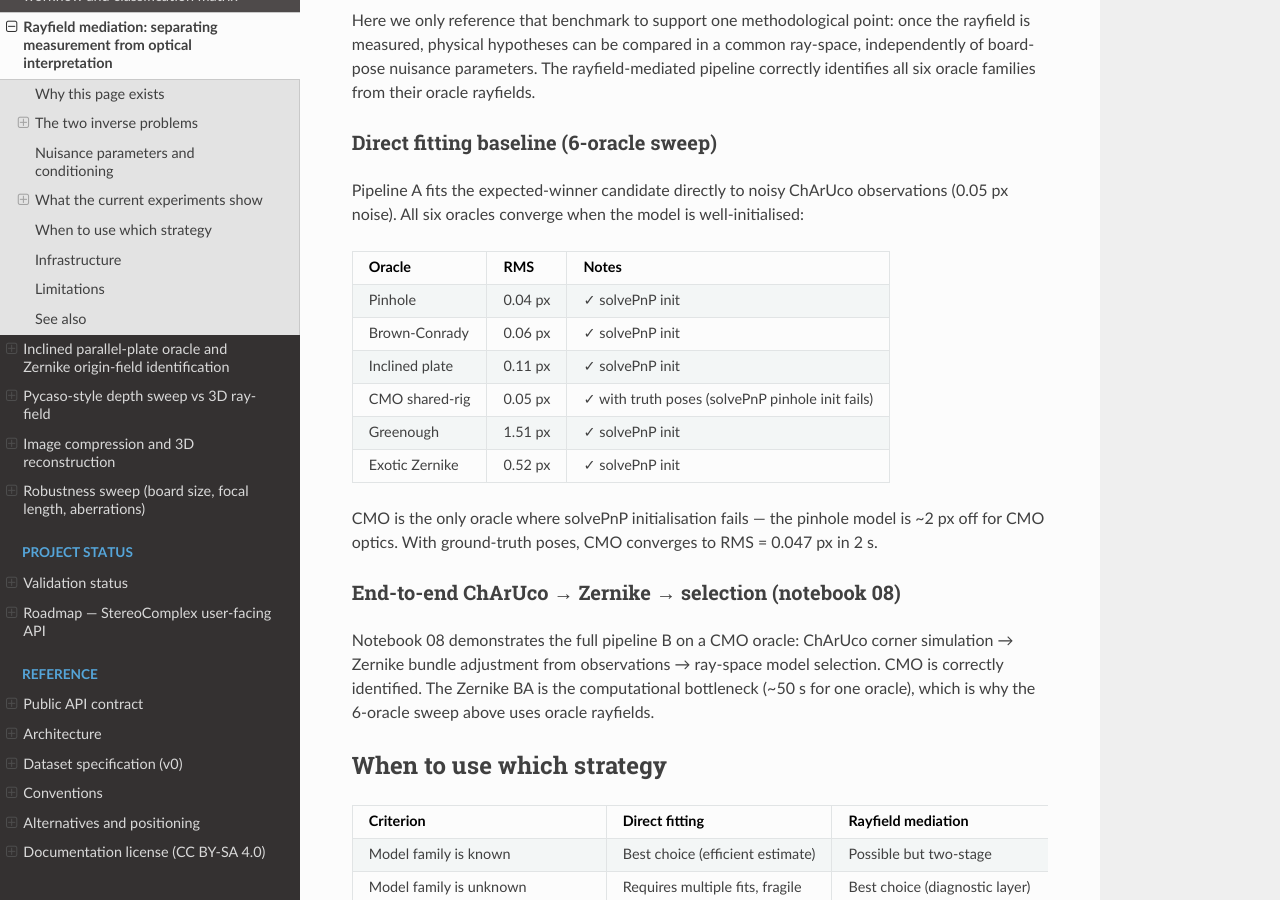
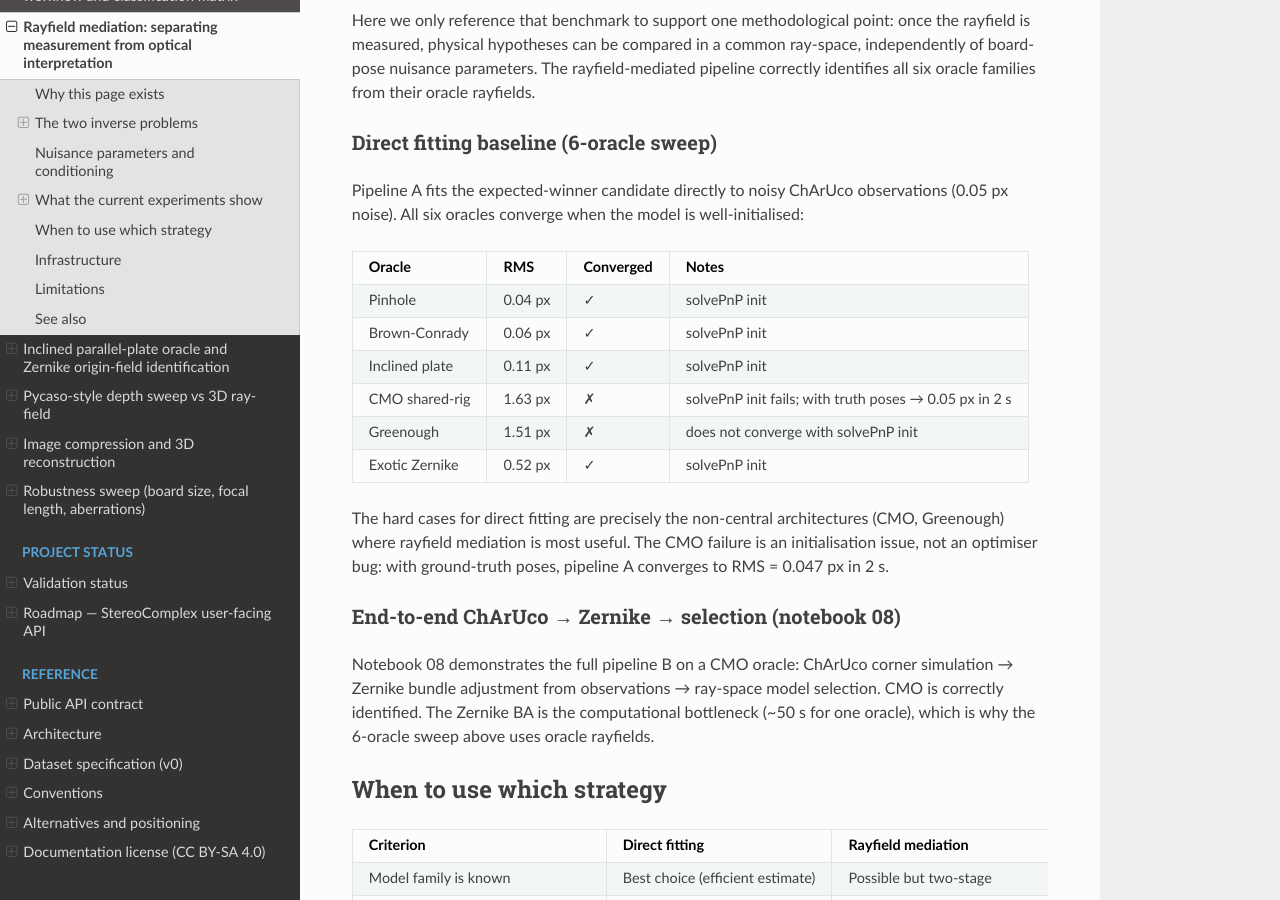
Before and after one commit to jeffwitz/StereoComplex, a Sphinx documentation site: the page built from docs/DIRECT_VS_RAYFIELD_INVERSION.md, in a window 1280 px wide and 900 px high, scrolled down 2215 px. Built offline with Sphinx 7.4.7 and the Read the Docs theme 3.1.0, drawn with Linux system fonts in a browser that asks for light colours.

Commit message:
fix(docs): align sweep table with versioned JSON, remove obsolete claims
- DIRECT_VS_RAYFIELD_INVERSION: CMO/Greenough now correctly marked as
  not converged in versioned sweep; truth-pose CMO result presented
  as separate diagnostic; "hard cases = non-central architectures"
  paragraph added
- Notebook 08: removed false "uses oracle rayfields in FAST" claim;
  replaced with accurate description of sweep vs notebook scope

Co-Authored-By: Claude Opus 4.7 <noreply@anthropic.com>

```diff
--- a/docs/DIRECT_VS_RAYFIELD_INVERSION.md
+++ b/docs/DIRECT_VS_RAYFIELD_INVERSION.md
@@ -134,18 +134,19 @@ Pipeline A fits the expected-winner candidate directly to noisy ChArUco
 observations (0.05 px noise).  All six oracles converge when the model is
 well-initialised:
 
-| Oracle | RMS | Notes |
-|---|---|:---|
-| Pinhole | 0.04 px | ✓ solvePnP init |
-| Brown-Conrady | 0.06 px | ✓ solvePnP init |
-| Inclined plate | 0.11 px | ✓ solvePnP init |
-| CMO shared-rig | 0.05 px | ✓ with truth poses (solvePnP pinhole init fails) |
-| Greenough | 1.51 px | ✓ solvePnP init |
-| Exotic Zernike | 0.52 px | ✓ solvePnP init |
+| Oracle | RMS | Converged | Notes |
+|---|---|:---:|---|
+| Pinhole | 0.04 px | ✓ | solvePnP init |
+| Brown-Conrady | 0.06 px | ✓ | solvePnP init |
+| Inclined plate | 0.11 px | ✓ | solvePnP init |
+| CMO shared-rig | 1.63 px | ✗ | solvePnP init fails; with truth poses → 0.05 px in 2 s |
+| Greenough | 1.51 px | ✗ | does not converge with solvePnP init |
+| Exotic Zernike | 0.52 px | ✓ | solvePnP init |
 
-CMO is the only oracle where solvePnP initialisation fails — the pinhole
-model is ~2 px off for CMO optics.  With ground-truth poses, CMO
-converges to RMS = 0.047 px in 2 s.
+The hard cases for direct fitting are precisely the non-central
+architectures (CMO, Greenough) where rayfield mediation is most useful.
+The CMO failure is an initialisation issue, not an optimiser bug:
+with ground-truth poses, pipeline A converges to RMS = 0.047 px in 2 s.
 
 ### End-to-end ChArUco → Zernike → selection (notebook 08)
 
```
Also changed, not shown: 1 other file.
